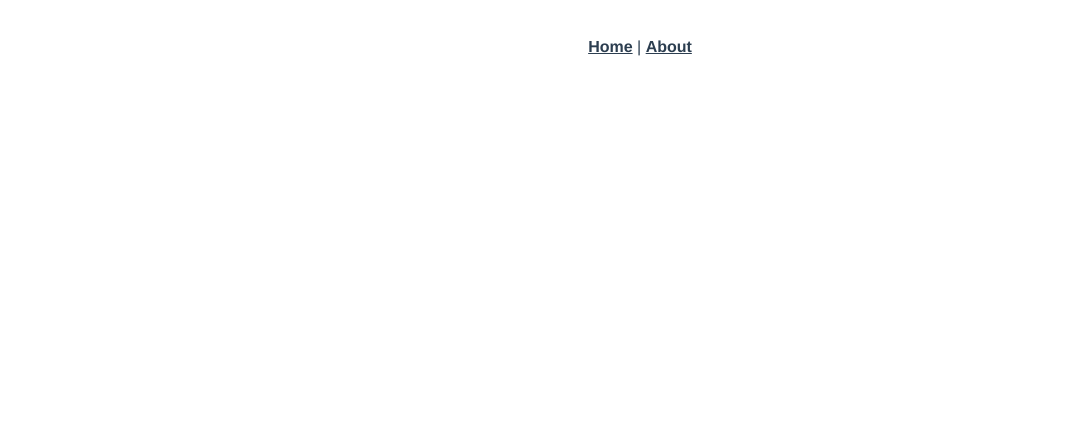
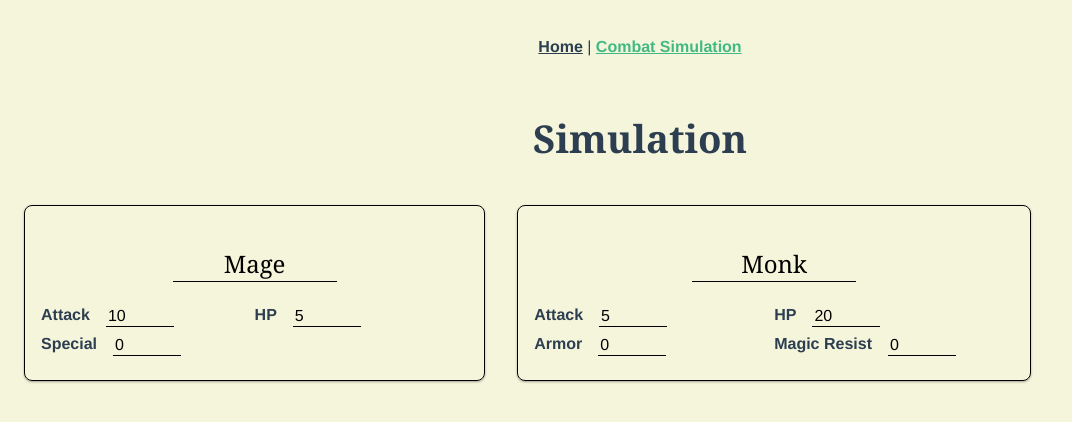
Before and after one commit to Panglot/game-design-toolkit, a Vue app: page /combat-simulation in a window 1280 px wide. Shown: the top 422 px of the page, without its empty margins (0-1072 px from the left). Built offline with nearby package versions, Linux system fonts and the light colour scheme.

Commit message:
feat: Added route simulation and units.

```diff
--- a/src/App.vue
+++ b/src/App.vue
@@ -1,23 +1,26 @@
 <template>
   <div id="app">
-    <div id="nav">
+    <nav>
       <router-link to="/">Home</router-link> |
-      <router-link to="/about">About</router-link>
-    </div>
+      <router-link to="/combat-simulation">Combat Simulation</router-link>
+    </nav>
     <router-view />
   </div>
 </template>
 
 <style lang="scss">
 #app {
-  font-family: "Avenir", Helvetica, Arial, sans-serif;
+  font-family: "Calibri Body  ", Helvetica, Arial, sans-serif;
   -webkit-font-smoothing: antialiased;
   -moz-osx-font-smoothing: grayscale;
-  text-align: center;
   color: #2c3e50;
 }
-#nav {
+body {
+  background-color: beige;
+}
+nav {
   padding: 30px;
+  text-align: center;
   a {
     font-weight: bold;
     color: #2c3e50;
--- a/src/router.js
+++ b/src/router.js
@@ -14,13 +14,13 @@ export default new Router({
       component: Home
     },
     {
-      path: "/about",
-      name: "about",
+      path: "/combat-simulation",
+      name: "combat-simulation",
       // route level code-splitting
       // this generates a separate chunk (about.[hash].js) for this route
       // which is lazy-loaded when the route is visited.
       component: () =>
-        import(/* webpackChunkName: "about" */ "./views/About.vue")
+        import(/* webpackChunkName: "about" */ "./views/CombatSimulation.vue")
     }
   ]
 });
--- a/src/views/About.vue
+++ /dev/null
@@ -1,5 +0,0 @@
-<template>
-  <div class="about">
-    <h1>This is an about page</h1>
-  </div>
-</template>
--- /dev/null
+++ b/src/views/CombatSimulation.vue
@@ -0,0 +1,130 @@
+<template>
+  <div class="simulation">
+    <h1>Simulation</h1>
+    <div v-for="(unit, index) in units" :key="index" class="unit">
+      <h3><input type="text" v-model="unit.name" /></h3>
+      <div class="properties">
+        <div
+          v-for="(property, index) in unit.properties"
+          :key="index"
+          class="property"
+        >
+          <span>{{ property.name }}</span>
+          <input type="number" v-model="property.content" />
+        </div>
+      </div>
+    </div>
+  </div>
+</template>
+
+<script>
+export default {
+  name: "combatSimulation",
+  components: {},
+  data() {
+    return {
+      units: [
+        {
+          name: "Mage",
+          properties: {
+            attack: {
+              name: "Attack",
+              content: 10
+            },
+            health: {
+              name: "HP",
+              content: 5
+            },
+            specialLevel: {
+              name: "Special",
+              content: 0
+            }
+          }
+        },
+        {
+          name: "Monk",
+          properties: {
+            attack: {
+              name: "Attack",
+              content: 5
+            },
+            health: {
+              name: "HP",
+              content: 20
+            },
+            physicalDefense: {
+              name: "Armor",
+              content: 0
+            },
+            magicalDefense: {
+              name: "Magic Resist",
+              content: 0
+            }
+          }
+        }
+      ]
+    };
+  }
+};
+</script>
+
+<style lang="scss">
+.simulation {
+  h1,
+  h2,
+  h3 {
+    text-align: center;
+    font-family: Cambria, Cochin, Georgia, Times, "Times New Roman", serif;
+  }
+  h1 {
+    font-size: 2.4rem;
+  }
+  h3 {
+    font-size: 1.5rem;
+  }
+
+  .unit {
+    display: inline-block;
+    border: 1px solid black;
+    border-radius: 0.5rem;
+    padding: 1rem;
+    margin: 1rem;
+    max-width: 30rem;
+    box-shadow: 0 1px 3px rgba(0, 0, 0, 0.12), 0 1px 2px rgba(0, 0, 0, 0.24);
+    transition: all 0.3s cubic-bezier(0.25, 0.8, 0.25, 1);
+
+    input {
+      text-align: inherit;
+      font-family: inherit;
+      font-size: inherit;
+      border: none;
+      border-bottom: 1px solid black;
+      background-color: inherit;
+      margin: 0 1rem;
+      width: auto;
+      min-width: 2rem;
+      max-width: 4rem;
+
+      &:focus {
+        outline: none;
+      }
+    }
+    h3 input {
+      max-width: 10rem;
+    }
+
+    .properties {
+      display: flex;
+      flex-wrap: wrap;
+
+      .property {
+        margin-bottom: 0.5rem;
+        flex-grow: 1;
+        font-weight: bold;
+        display: flex;
+        width: 50%;
+      }
+    }
+  }
+}
+</style>
--- a/src/views/Home.vue
+++ b/src/views/Home.vue
@@ -16,3 +16,8 @@ export default {
   }
 };
 </script>
+<style lang="scss">
+.home {
+  text-align: center;
+}
+</style>
```
